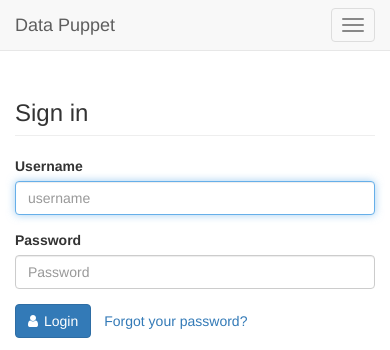
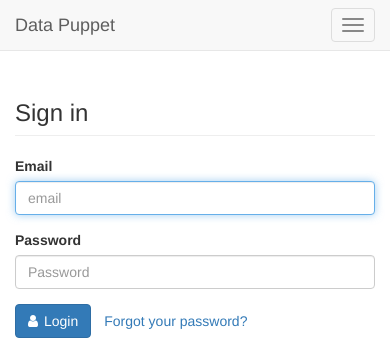
Before and after one commit to datacapillary/datapuppet, a Node server app: template webapp/views/account/login.jade in a window 390 px wide. Shown: the top 350 px of the page. Run offline with Node 20, Linux system fonts and the light colour scheme; the template is opened without the code that fills it, so the values that code supplies are empty; some libraries are stand-ins or nearby versions.

Commit message:
use email instead of username to login

```diff
--- a/webapp/controllers/user.js
+++ b/webapp/controllers/user.js
@@ -53,7 +53,9 @@ exports.postLogin = (req, res, next) => {
  */
 exports.logout = (req, res) => {
   req.logout();
-  res.redirect('/');
+  req.session.destroy(function (err) {
+    res.redirect('/');
+  });
 };
 
 /**
--- a/webapp/views/account/login.jade
+++ b/webapp/views/account/login.jade
@@ -6,9 +6,9 @@ block content
   form.form-horizontal(method='POST')
     input(type='hidden', name='_csrf', value=_csrf)
     .form-group
-      label.col-sm-3.control-label(for='email') Username
+      label.col-sm-3.control-label(for='email') Email
       .col-sm-7
-        input.form-control(type='text', name='username', id='username', placeholder='username', autofocus, required)
+        input.form-control(type='text', name='email', id='email', placeholder='email', autofocus, required)
     .form-group
       label.col-sm-3.control-label(for='password') Password
       .col-sm-7
```
